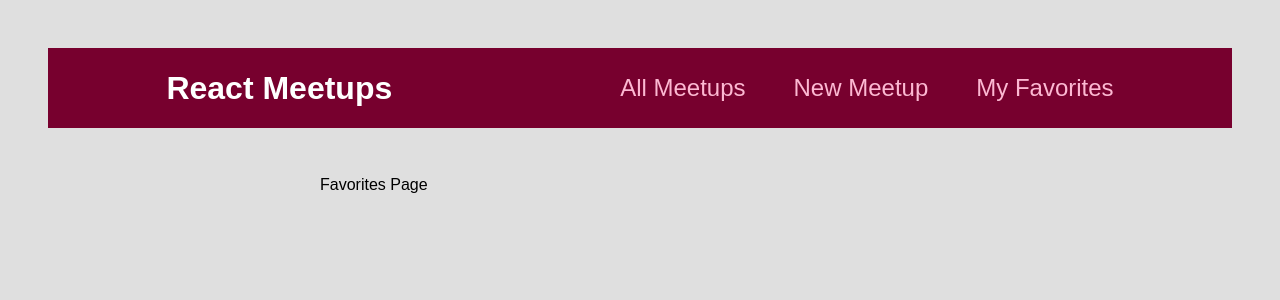
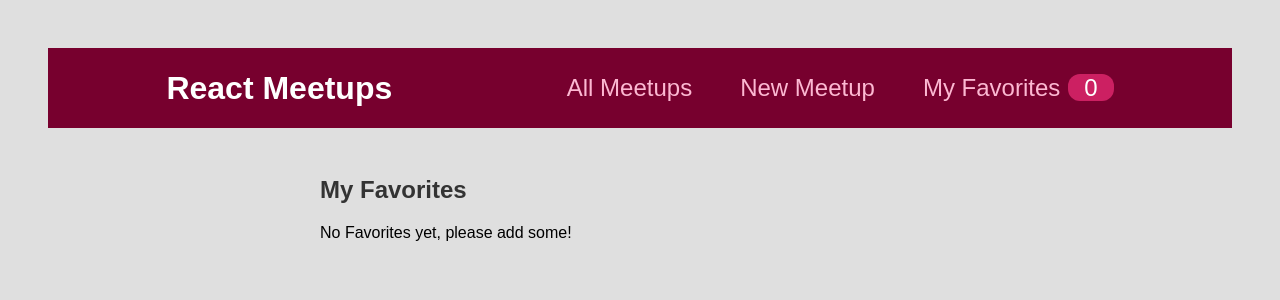
Before and after one commit to PatricioMonpelat/react-app-one, a React (Create React App) app: page /favorites in a window 1280 px wide. Shown: the top 300 px of the page. Built offline with nearby package versions, Linux system fonts and the light colour scheme.

Commit message:
favorites badge

```diff
--- a/src/components/layout/MainNavigation.js
+++ b/src/components/layout/MainNavigation.js
@@ -1,8 +1,11 @@
 import { Link } from 'react-router-dom'
+import { useContext } from 'react';
+import FavoritesContext from '../../store/favorites-context';
 
 import classes from './MainNavigation.module.css';
 
 function MainNavigation(){
+    const favortiesCtx = useContext(FavoritesContext);
     return <header className={classes.header}>
         <div className={classes.logo}> React Meetups</div>
         <nav>
@@ -14,7 +17,9 @@
                     <Link to='/new-meetup'>New Meetup</Link>
                 </li>
                 <li>
-                    <Link to='/favorites'>My Favorites</Link>
+                    <Link to='/favorites'>My Favorites
+                    <span className={classes.badge}>{favortiesCtx.totalFavorites}</span>
+                    </Link>
                 </li>
             </ul>
         </nav>
--- a/src/pages/Favorites.js
+++ b/src/pages/Favorites.js
@@ -1,5 +1,21 @@
+import { useContext } from 'react';
+import FavoritesContext from '../store/favorites-context';
+import MeetupList from '../components/meetups/MeetupList';
+
 function FavoritesPage(){
-    return <div> Favorites Page</div>
+    const favoritesCtx = useContext(FavoritesContext);
+
+    let content;
+
+    if(favoritesCtx.totalFavorites === 0){
+        content = <p>No Favorites yet, please add some!</p>
+    } else {
+        content = <MeetupList meetups={favoritesCtx.favorites}/>
+    }
+    return <section>
+        <h1>My Favorites</h1>
+       {content}
+    </section>
 }
 
 export default FavoritesPage;
```
